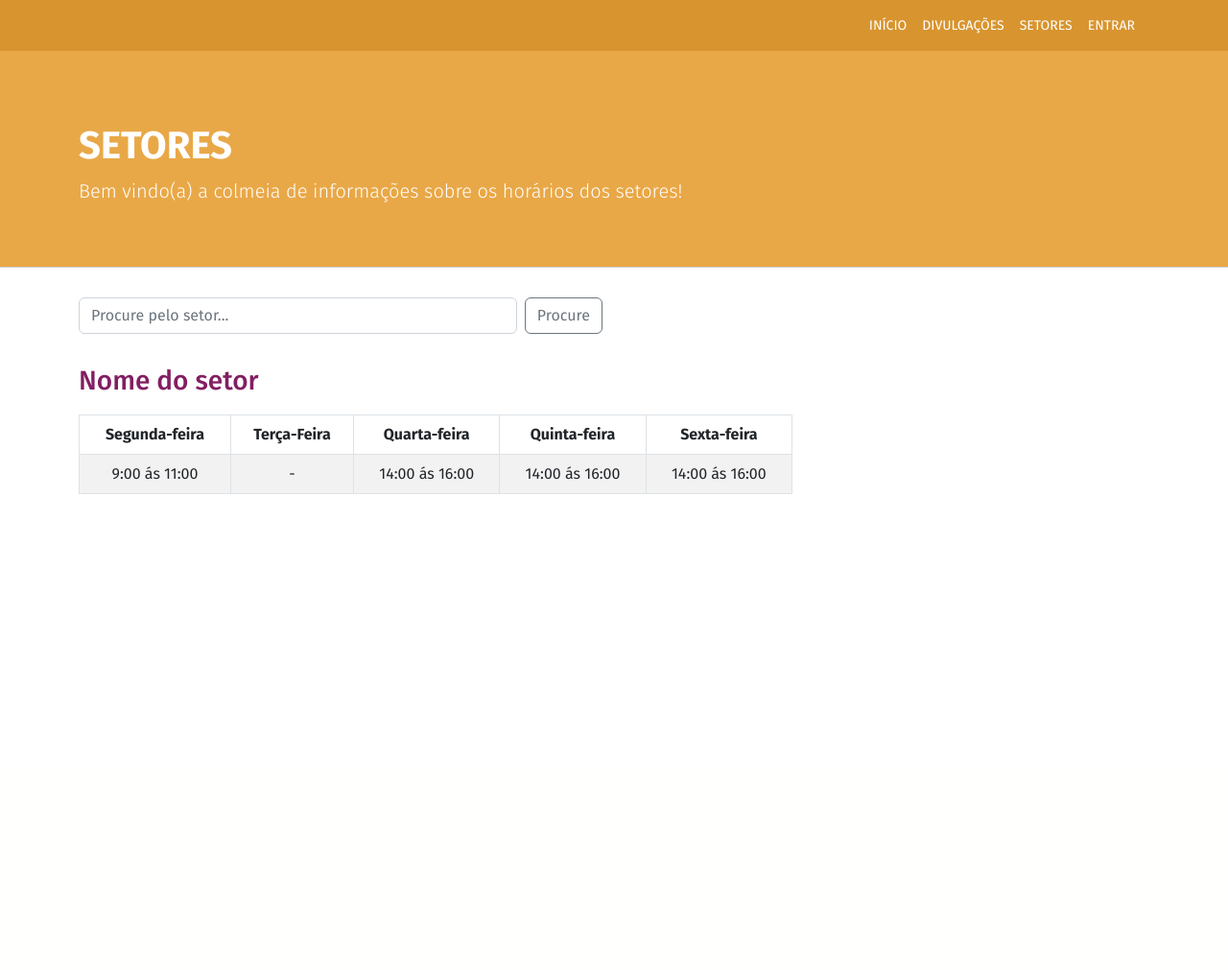
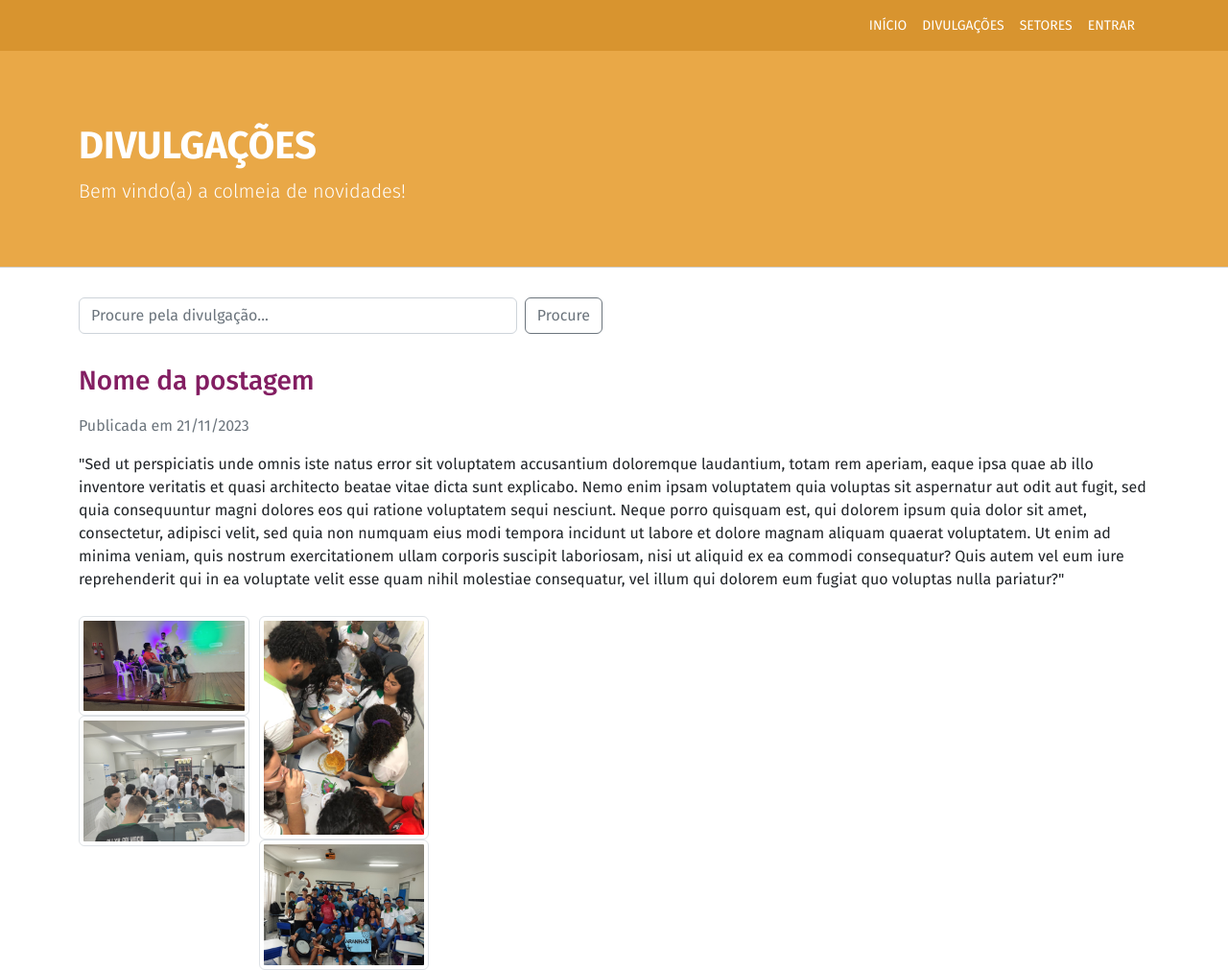
Before and after one commit to wendersonvibes/bee-informa, a Django app: page /divulgacoes/ in a window 1280 px wide. Shown: the whole page at 96% size. Before the commit the page ends 515 px from the top, so only its background shows below. Run offline with Django 4.2, Linux system fonts and the light colour scheme.

Commit message:
add divulgacao.html
totalmente estilizada e com a galeria estilo pinterest

```diff
--- a/paginas/templates/divulgacoes.html
+++ b/paginas/templates/divulgacoes.html
@@ -0,0 +1,73 @@
+{% extends "modelo.html" %}
+{% load static %}
+
+
+{% block 'titulo' %}
+    <title>Divulgações</title>
+{% endblock 'titulo' %}
+
+
+{% block 'cabecalho' %}
+    <section class="container-fluid" id="cabecalho">
+        <section class="container">
+            <section class="row">
+                <section class="col-md-12">
+                <section id="conteudo-cabecalho">
+                    <h1 id="titulo">DIVULGAÇÕES</h1>
+                    <p class="lead">Bem vindo(a) a colmeia de novidades!</p>
+                </section>
+                </section>
+            </section>
+        </section>
+    </section>
+{% endblock 'cabecalho' %}
+
+{% block 'conteudo' %}
+
+    {% block 'campo-busca' %}
+        <section class='container-fluid'>
+            <section class='container'>
+                <section class='row'>
+                    <section class='col-md-6 conteudo-carousel'>
+                        <form class="d-flex">
+                            <input class="form-control me-2" type="search" placeholder="Procure pela divulgação..." aria-label="Search">
+                            <button class="btn btn-outline-secondary" type="submit">Procure</button>
+                        </form>
+                    </section>
+                </section>
+            </section>
+        </section>
+    {% endblock 'campo-busca' %}
+
+    {% block divulgacao %}
+        <section class="container-fluid">
+            <section class="container">
+            <section class="row">
+                <div class="col-md-12">
+                    <h3 class="h3 titulo-conteudo">Nome da postagem</h3>
+                    <p class="text-muted data-publicacao" >Publicada em 21/11/2023</p>
+                    <p >"Sed ut perspiciatis unde omnis iste natus error sit voluptatem accusantium doloremque laudantium,
+                        totam rem aperiam, eaque ipsa quae ab illo inventore veritatis et quasi architecto beatae vitae
+                        dicta sunt explicabo. Nemo enim ipsam voluptatem quia voluptas sit aspernatur aut odit aut fugit,
+                        sed quia consequuntur magni dolores eos qui ratione voluptatem sequi nesciunt. Neque porro quisquam est,
+                        qui dolorem ipsum quia dolor sit amet, consectetur, adipisci velit, sed quia non numquam eius modi tempora
+                        incidunt ut labore et dolore magnam aliquam quaerat voluptatem. Ut enim ad minima veniam, quis nostrum
+                        exercitationem ullam corporis suscipit laboriosam, nisi ut aliquid ex ea commodi consequatur? Quis autem vel eum iure
+                        reprehenderit qui in ea voluptate velit esse quam nihil molestiae consequatur, vel illum qui dolorem
+                        eum fugiat quo voluptas nulla pariatur?"
+                    </p>
+                </div>
+
+                <article class="col-md-12 galeria" >
+                    <img class="img-thumbnail" src="{% static 'imagens/20230127_103657.jpg'%}" alt="">
+                    <img class="img-thumbnail" src="{% static 'imagens/20230711_135518.jpg'%} "alt="">
+                    <img class="img-thumbnail" src="{% static 'imagens/IMG-20231018-WA0050.jpg' %}" alt="">
+                    <img class="img-thumbnail" src="{% static 'imagens/IMG-20231023-WA0252.jpg'%}" alt="">
+                </article>
+            </section>
+        </section>
+    {% endblock divulgacao %}
+
+
+
+{% endblock 'conteudo' %}
--- a/paginas/templates/modelo.html
+++ b/paginas/templates/modelo.html
@@ -36,13 +36,10 @@
                                     <a class="nav-link active" aria-current="page" href="{% url "inicio" %}">INÍCIO</a>
                                 </li>
                                 <li class="nav-item">
-                                    <a class="nav-link active" aria-current="page" href="#nutricao">NUTRIÇÃO</a>
+                                    <a class="nav-link active" aria-current="page" href="{% url "divulgacoes" %}">DIVULGAÇÕES</a>
                                 </li>
                                 <li class="nav-item">
-                                    <a class="nav-link active" aria-current="page" href="#divulgacoes">DIVULGAÇÕES</a>
-                                </li>
-                                <li class="nav-item">
-                                    <a class="nav-link active" aria-current="page" href="#setores">SETORES</a>
+                                    <a class="nav-link active" aria-current="page" href="{% url "setores" %}">SETORES</a>
                                 </li>
                                 <li class="nav-item">
                                     <a class="nav-link active" aria-current="page" href="#">ENTRAR</a>
--- a/paginas/templates/setores.html
+++ b/paginas/templates/setores.html
@@ -4,40 +4,6 @@
 {% block 'titulo' %}
     <title>Setores</title>
 {% endblock 'titulo' %}
-
-{% block 'navbar' %}
-    <div class="container-fluid ">
-        <section class="container">
-            <section class="row">
-                <section class="col-md-12">
-                    <nav class="navbar navbar-expand-lg navbar-dark fixed-top">
-                        <div class="container-fluid">
-                        <a class="navbar-brand" href="#"></a>
-                        <button class="navbar-toggler" type="button" data-bs-toggle="collapse" data-bs-target="#navbarSupportedContent" aria-controls="navbarSupportedContent" aria-expanded="false" aria-label="Toggle navigation">
-                            <span class="navbar-toggler-icon"></span>
-                        </button>
-                        <div class="collapse navbar-collapse" id="navbarSupportedContent">
-                            <ul class="navbar-nav ms-auto">
-                            <li class="nav-item">
-                                <a class="nav-link active" aria-current="page" href="{% url "inicio" %}">INÍCIO</a>
-                            </li>
-                            <li class="nav-item">
-                                <a class="nav-link active" aria-current="page" href="#">DIVULGAÇÕES</a>
-                            </li>
-                            <li class="nav-item">
-                                <a class="nav-link active" aria-current="page" href="{% url "setores" %}">SETORES</a>
-                            </li>
-                            <li class="nav-item">
-                                <a class="nav-link active" aria-current="page" href="#">ENTRAR</a>
-                            </li>
-                        </div>
-                        </div>
-                    </nav>
-                </section>
-            </section>
-        </section>
-    </div>
-{% endblock 'navbar' %}
 
 {% block 'cabecalho' %}
     <section class="container-fluid" id="cabecalho">
@@ -75,7 +41,7 @@
             <section class='container'>
                 <section class='row'>
                     <section class='col-md-12'>
-                        <h3 class='h3 titulo-setores'>Nome do setor</h3>
+                        <h3 class='h3 titulo-conteudo'>Nome do setor</h3>
 
                         <article class='col-md-8'>
                             <div class='table-responsive'>
--- a/paginas/urls.py
+++ b/paginas/urls.py
@@ -4,5 +4,5 @@
 urlpatterns = [
     path("", views.home_view, name="inicio"),
     path('setores/',views.setores_view, name='setores'),
-    path('divulgacoes/',views.setores_view, name='divulgacoes'),
+    path('divulgacoes/',views.divulgacoes_view, name='divulgacoes'),
 ]
--- a/static/css/style.css
+++ b/static/css/style.css
@@ -93,12 +93,20 @@
 
 
 
-/* titulo-setores */
+/* titulo-conteudo */
 
-.titulo-setores{
+.titulo-conteudo{
     color: var(--roxo);
     padding-bottom: 10px;
 }
+
+/* galeria de fotos */
+.galeria{
+    margin-top: 10px;
+    column-count: 6;
+    column-gap: 10px;
+}
+
 
 
 /* ajuste de responsividade */
@@ -112,4 +120,9 @@
     .h5{
         font-size: 16px;
     }
+
+    .galeria{
+        column-count: 2;
+        column-gap: 10px;
+    }
 }
```
Also changed, not shown: paginas/templates/home.html (+37 -0 lines).
